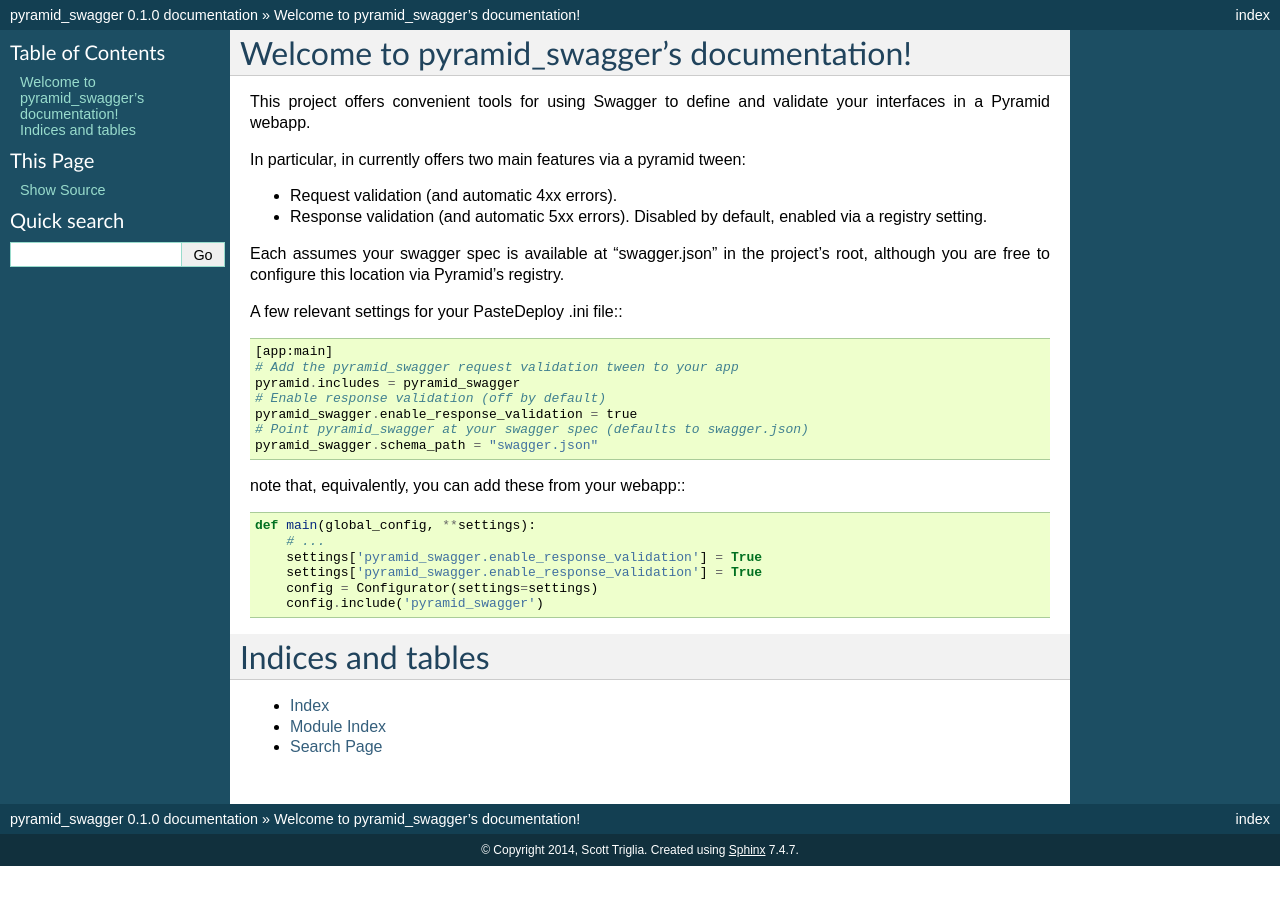
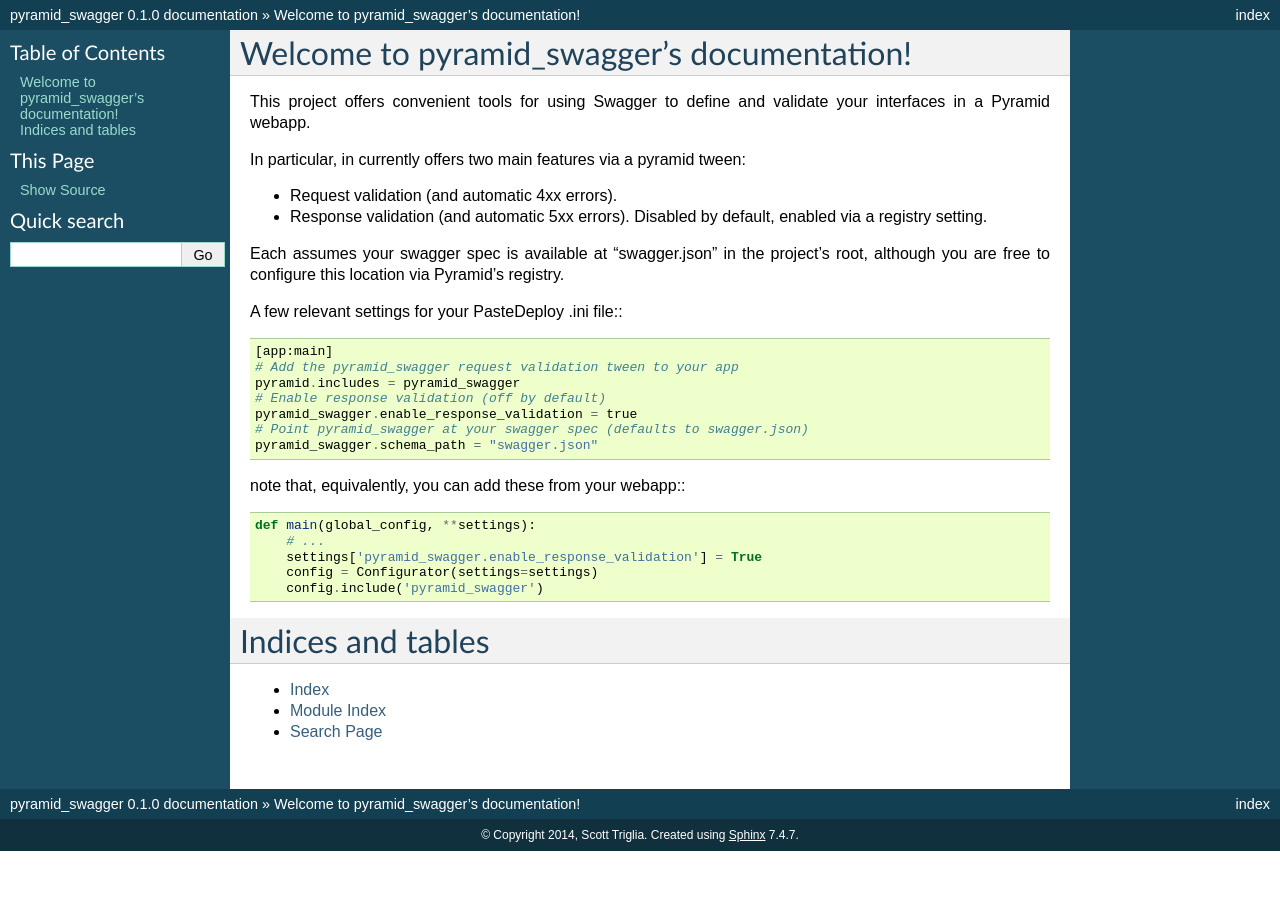
Before and after one commit to Yelp/pyramid_swagger, a Sphinx documentation site: the page built from docs/index.rst, in a window 1280 px wide. Built offline with Sphinx 7.4.7, drawn with Linux system fonts in a browser that asks for light colours.

Commit message:
Update index.rst
delete duplicated line

```diff
--- a/docs/index.rst
+++ b/docs/index.rst
@@ -33,7 +33,6 @@
         def main(global_config, **settings):
             # ...
             settings['pyramid_swagger.enable_response_validation'] = True
-            settings['pyramid_swagger.enable_response_validation'] = True
             config = Configurator(settings=settings)
             config.include('pyramid_swagger')
 
```
